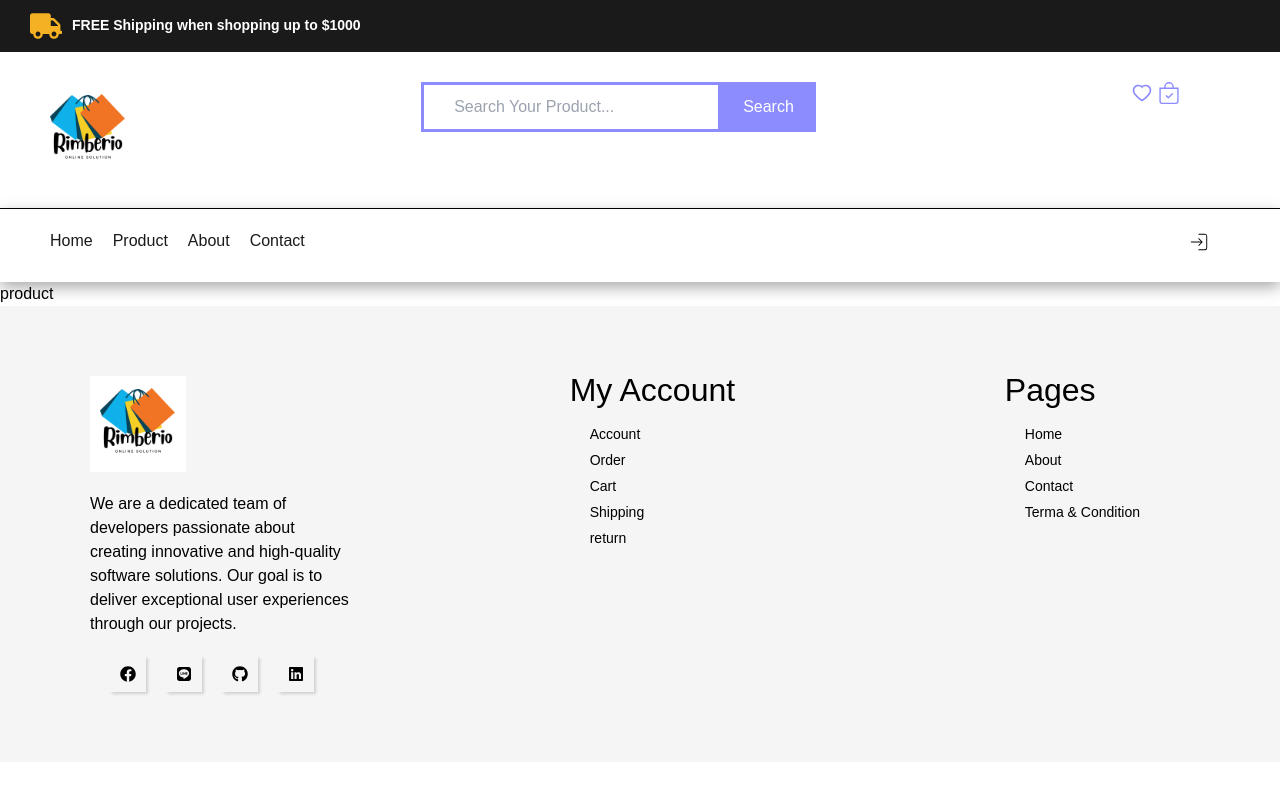
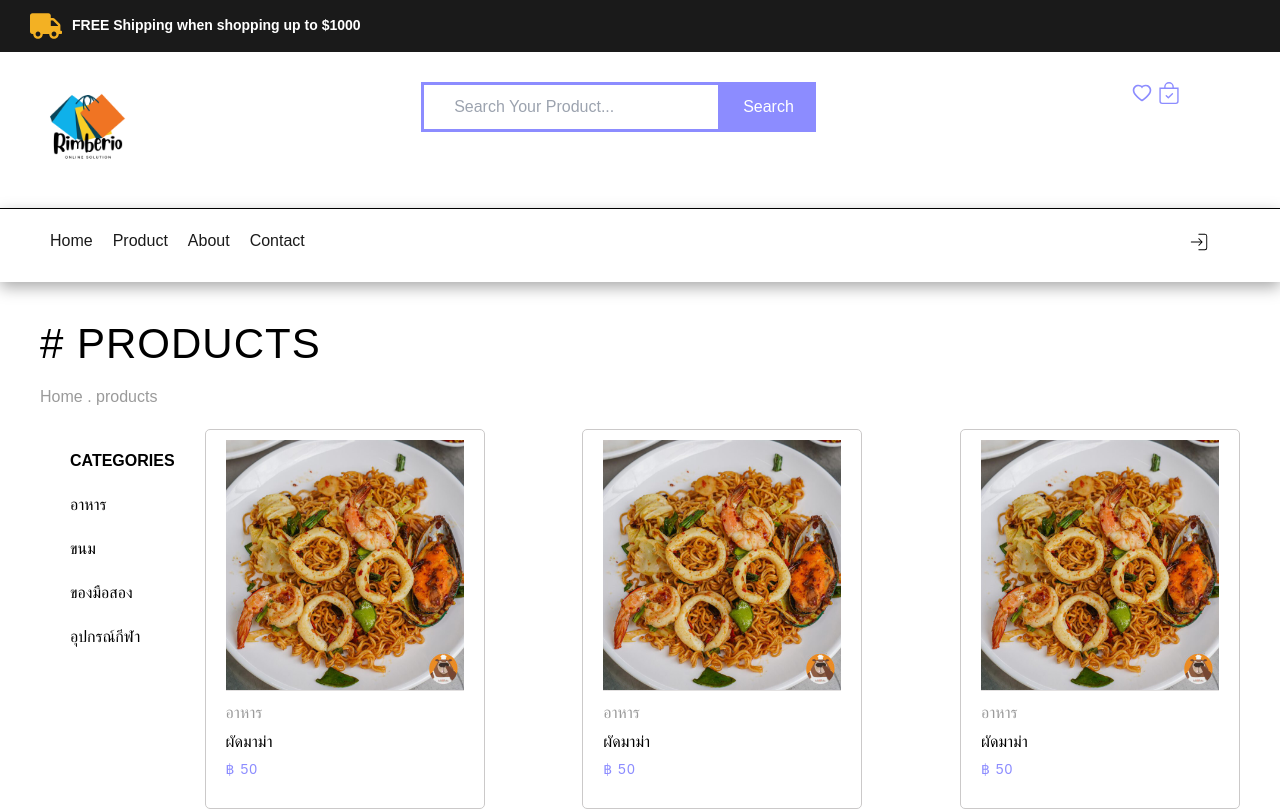
Before and after one commit to punchpnp/HUNGRY-Hub, a React (Vite) app in the folder client/: page /product in a window 1280 px wide. Shown: the top 811 px of the page. Built offline with nearby package versions, Linux system fonts and the light colour scheme.

Commit message:
up to date product page

```diff
--- a/client/src/components/Product/Product.css
+++ b/client/src/components/Product/Product.css
@@ -0,0 +1,142 @@
+* {
+  margin: 0;
+  padding: 0;
+  font-family: sans-serif;
+  box-sizing: border-box;
+}
+
+.products {
+  padding: 30px 40px;
+  width: 100%;
+}
+
+.products h2 {
+  font-size: 42px;
+  letter-spacing: 1px;
+  text-transform: uppercase;
+  font-weight: 300;
+  color: black;
+}
+
+.products p {
+  margin-top: 10px;
+  color: #9a9a9a;
+}
+
+.products .container {
+  margin-top: 20px;
+  max-width: 100%;
+  display: flex;
+  justify-content: space-between;
+}
+
+.products .container .filter {
+  padding: 20px 30px;
+}
+
+.products .container .filter .categories h3 {
+  color: black;
+  font-size: 16px;
+  text-transform: uppercase;
+  font-weight: 600;
+}
+
+.products .container .filter .categories ul {
+  margin-top: 10px;
+}
+
+.products .container .filter .categories ul li {
+  list-style: none;
+  margin-top: 20px;
+  color: black;
+  cursor: pointer;
+}
+
+/* .products .container .productbox {
+  margin-right: 0%;
+  margin-left: 10%;
+} */
+
+.products .container .productbox .contant {
+  display: flex;
+  justify-content: space-between;
+  flex-wrap: wrap;
+}
+
+.products .container .productbox .contant .box {
+  padding: 10px 20px;
+  overflow: hidden;
+  width: 280px;
+  height: 380px;
+  border: 1px solid #cbc9c9;
+  margin-bottom: 20px;
+  /* transition: 0.5s; */
+  cursor: pointer;
+  border-radius: 5px;
+}
+
+.products .container .productbox .contant .box:hover {
+  border: none;
+  box-shadow: rgba(0, 0, 0, 0.35) 0px 3px 15px;
+}
+
+.products .container .productbox .contant .box .img_box {
+  display: flex;
+  justify-content: space-between;
+  border-bottom: 1px solid #e2e0e0;
+}
+
+.products .container .productbox .contant .box .img_box img {
+  width: 250px;
+  height: 250px;
+  margin-right: 50px;
+}
+
+.products .container .productbox .contant .box .img_box .icon {
+  z-index: 1;
+  position: relative;
+  /* right: 75px; */
+  display: flex;
+  flex-direction: column;
+  /* margin-top: 20px; */
+  transition: 0.5s;
+}
+
+.products .container .productbox .contant .box:hover .img_box .icon {
+  transform: translateX(-70px);
+}
+
+.products .container .productbox .contant .box .img_box .icon li {
+  list-style: none;
+  padding: 10px 10px;
+  /* border: 1px solid #9a9a9a; */
+  color: black;
+  cursor: pointer;
+  box-shadow: rgba(0, 0, 0, 0.35) 0px 3px 15px;
+  background: white;
+  transition: 0.5s;
+  font-size: 18px;
+}
+
+.products .container .productbox .contant .box .img_box .icon li:hover {
+  background: rgb(140, 140, 255);
+  color: white;
+}
+
+.products .container .productbox .contant .box .detail h3 {
+  font-size: 16px;
+  margin-top: 5px;
+  color: black;
+  transition: 0.5s;
+}
+
+.products .container .productbox .contant .box:hover .detail h3 {
+  color: rgb(140, 140, 255);
+}
+
+.products .container .productbox .contant .box .detail h4 {
+  margin-top: 5px;
+  font-size: 14px;
+  color: rgb(140, 140, 255);
+  letter-spacing: 1px;
+}
--- a/client/src/components/Product/Product.jsx
+++ b/client/src/components/Product/Product.jsx
@@ -1,10 +1,66 @@
 import React from "react";
+import Productdetail from "./Productdetail";
+
+import { AiOutlineShoppingCart } from "react-icons/ai";
+import { BsEye } from "react-icons/bs";
+import { AiOutlineHeart } from "react-icons/ai";
+
+import "./Product.css";
 
 function Product() {
   return (
-    <div>
-      <h2>product</h2>
-    </div>
+    <>
+      <div className="products">
+        <h2># Products</h2>
+        <p>Home . products</p>
+        <div className="container">
+          <div className="filter">
+            <div className="categories">
+              <h3>Categories</h3>
+              <ul>
+                <li>อาหาร</li>
+                <li>ขนม</li>
+                <li>ของมือสอง</li>
+                <li>อุปกรณ์กีฬา</li>
+              </ul>
+            </div>
+          </div>
+
+          <div className="productbox">
+            <div className="contant">
+              {Productdetail.map((curElm) => {
+                return (
+                  <>
+                    <div className="box" key={curElm.id}>
+                      <div className="img_box">
+                        <img src={curElm.Img} alt={curElm.Title} />
+                        <div className="icon">
+                          <li>
+                            <AiOutlineShoppingCart />
+                          </li>
+                          <li>
+                            <BsEye />
+                          </li>
+                          <li>
+                            <AiOutlineHeart />
+                          </li>
+                        </div>
+                      </div>
+
+                      <div className="detail">
+                        <p>{curElm.cat}</p>
+                        <h3>{curElm.Title}</h3>
+                        <h4>{curElm.Price}</h4>
+                      </div>
+                    </div>
+                  </>
+                );
+              })}
+            </div>
+          </div>
+        </div>
+      </div>
+    </>
   );
 }
 
--- a/client/src/components/Product/Productdetail.js
+++ b/client/src/components/Product/Productdetail.js
@@ -0,0 +1,74 @@
+const Productdetail = [
+  {
+    id: 1,
+    Title: "ผัดมาม่า",
+    cat: "อาหาร",
+    Price: "฿ 50",
+    Img: "/src/assets/mama.jpg",
+  },
+  {
+    id: 2,
+    Title: "ผัดมาม่า",
+    cat: "อาหาร",
+    Price: "฿ 50",
+    Img: "/src/assets/mama.jpg",
+  },
+  {
+    id: 3,
+    Title: "ผัดมาม่า",
+    cat: "อาหาร",
+    Price: "฿ 50",
+    Img: "/src/assets/mama.jpg",
+  },
+  {
+    id: 4,
+    Title: "ผัดมาม่า",
+    cat: "อาหาร",
+    Price: "฿ 50",
+    Img: "/src/assets/mama.jpg",
+  },
+  {
+    id: 5,
+    Title: "ผัดมาม่า",
+    cat: "อาหาร",
+    Price: "฿ 50",
+    Img: "/src/assets/mama.jpg",
+  },
+  {
+    id: 6,
+    Title: "ผัดมาม่า",
+    cat: "อาหาร",
+    Price: "฿ 50",
+    Img: "/src/assets/mama.jpg",
+  },
+  {
+    id: 7,
+    Title: "ผัดมาม่า",
+    cat: "อาหาร",
+    Price: "฿ 50",
+    Img: "/src/assets/mama.jpg",
+  },
+  {
+    id: 8,
+    Title: "ผัดมาม่า",
+    cat: "อาหาร",
+    Price: "฿ 50",
+    Img: "/src/assets/mama.jpg",
+  },
+  {
+    id: 9,
+    Title: "ผัดมาม่า",
+    cat: "อาหาร",
+    Price: "฿ 50",
+    Img: "/src/assets/mama.jpg",
+  },
+  {
+    id: 10,
+    Title: "ผัดมาม่า",
+    cat: "อาหาร",
+    Price: "฿ 50",
+    Img: "/src/assets/mama.jpg",
+  },
+];
+
+export default Productdetail;
```
